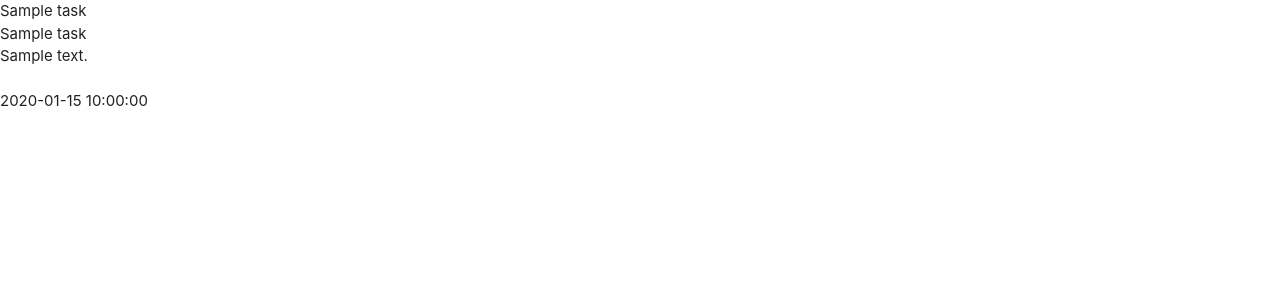
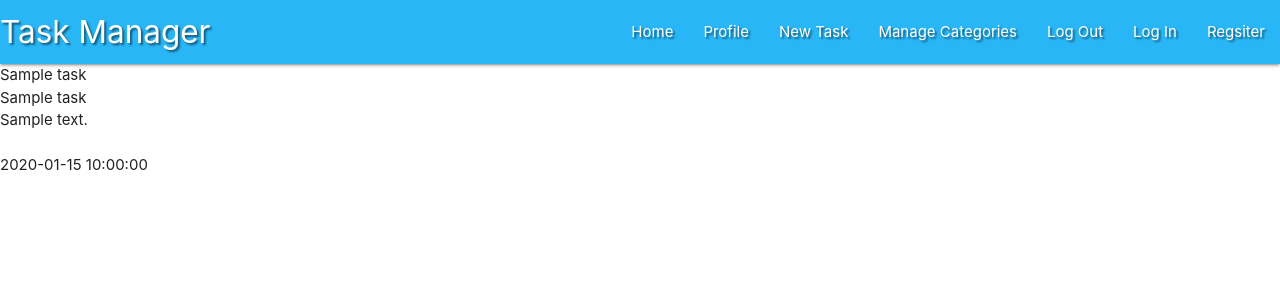
Before and after one commit to jacksheehy15/flask-task-manager-project, a Flask app: page / in a window 1280 px wide. Shown: the top 300 px of the page. Run offline with Flask 2, Linux system fonts and the light colour scheme; a database or web service that is not in the repository returns one stand-in record (values such as "Sample title"); some libraries are stand-ins or nearby versions.

Commit message:
side nav done

```diff
--- a/static/css/style.css
+++ b/static/css/style.css
@@ -0,0 +1,3 @@
+.text-shadow {
+    text-shadow: 2px 2px 2px rgba(0, 0, 0, 0.5);
+}
--- a/static/js/script.js
+++ b/static/js/script.js
@@ -0,0 +1,3 @@
+ $(document).ready(function(){
+    $('.sidenav').sidenav();
+  });
--- a/templates/base.html
+++ b/templates/base.html
@@ -13,6 +13,36 @@
 </head>
 <body>
 
+<header>
+    <nav class="nav-extended text-shadow  light-blue lighten-1">
+        <div class="nav-wrapper">
+            <a href="#!" class="brand-logo">Task Manager</a>
+            <a href="#" data-target="mobile-demo" class="sidenav-trigger"><i class="fas fa-bars"></i></a>
+            <ul class="right hide-on-med-and-down">
+                <li><a href="#">Home</a></li>
+                <li><a href="#">Profile</a></li>
+                <li><a href="#">New Task</a></li>
+                <li><a href="#">Manage Categories</a></li>
+                <li><a href="#">Log Out</a></li>
+                <li><a href="#">Log In</a></li>
+                <li><a href="#">Regsiter</a></li>
+
+            </ul>
+        </div>
+    </nav>
+
+    <ul class="sidenav" id="mobile-demo">
+        <li><h4 class="center-align light-blue-text text-darekn-4">Task Manager</h4></li>
+        <li><a href="#">Home</a></li>
+                <li><a href="#">Profile</a></li>
+                <li><a href="#">New Task</a></li>
+                <li><a href="#">Manage Categories</a></li>
+                <li><a href="#">Log Out</a></li>
+                <li><a href="#">Log In</a></li>
+                <li><a href="#">Regsiter</a></li>
+    </ul>
+</header>
+
     {% block content %}
     {% endblock %}
     <script src="https://code.jquery.com/jquery-3.6.0.min.js" integrity="sha256-/xUj+3OJU5yExlq6GSYGSHk7tPXikynS7ogEvDej/m4=" crossorigin="anonymous"></script>
```
